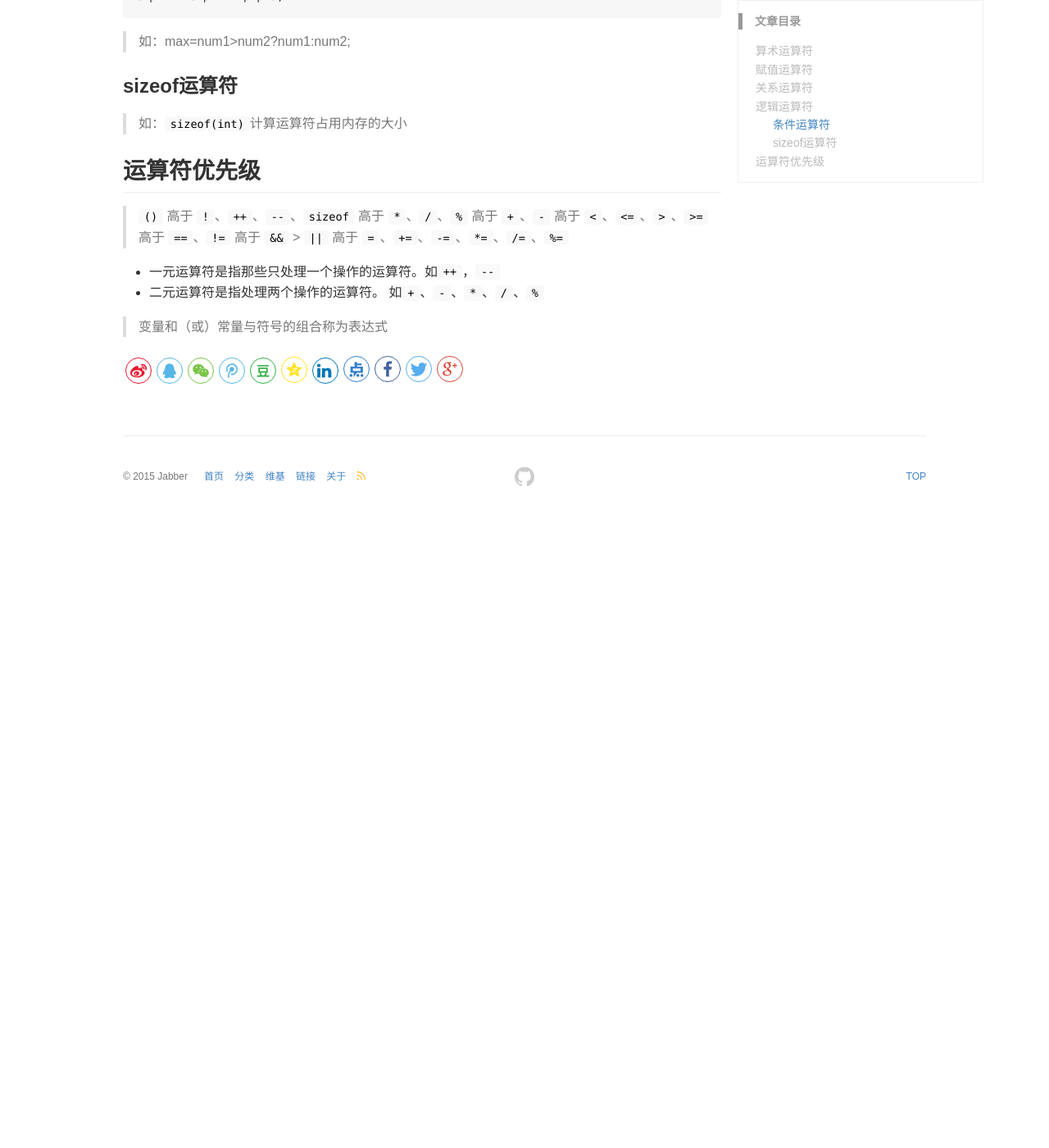
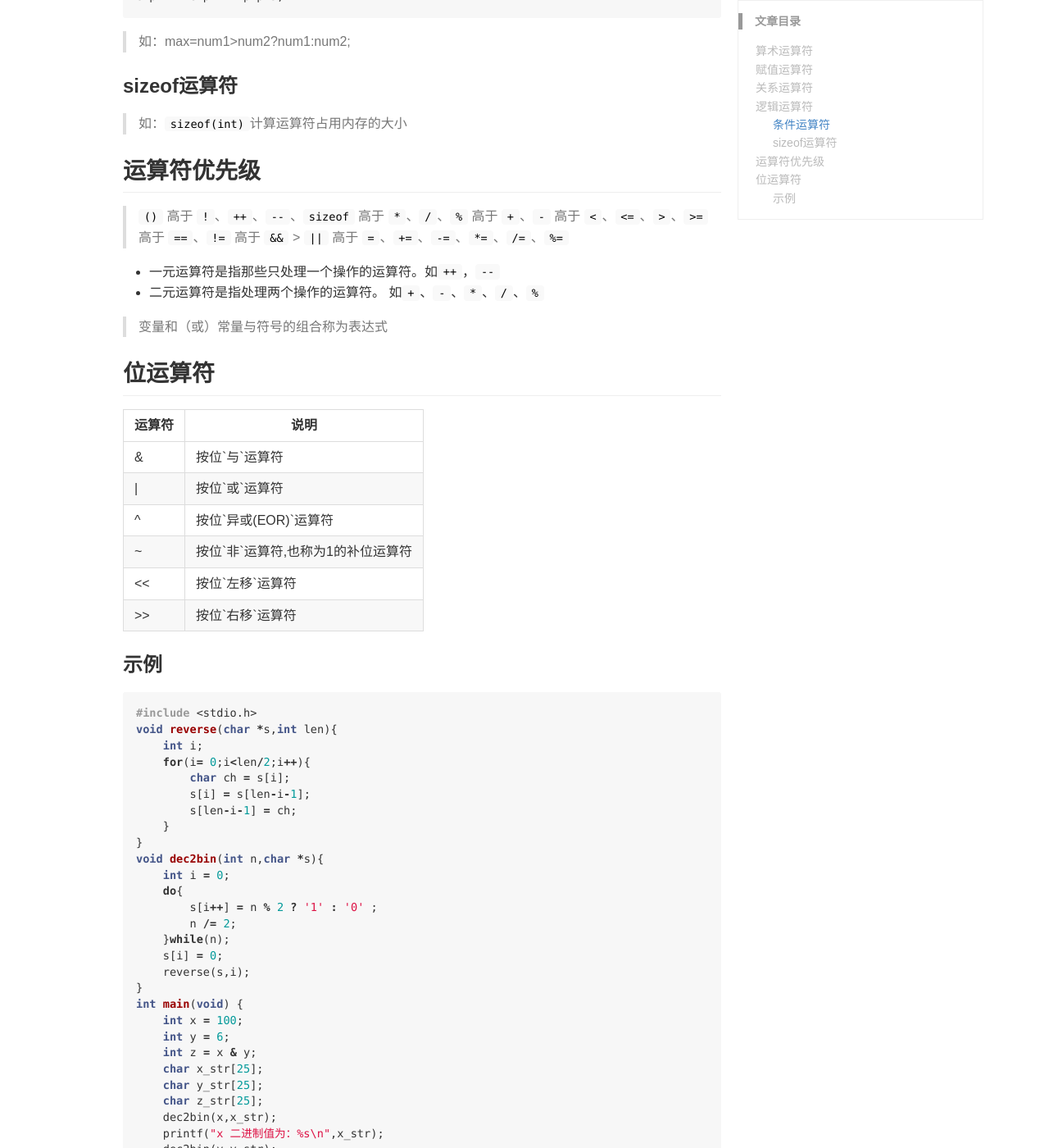
Before and after one commit to 2898117012/jabber, a Jekyll site: the page built from _posts/2016-10-4-c-language-operator.md, in a window 1280 px wide and 1400 px high, scrolled down 1762 px. Shown: the whole window at 82% size. Built offline with Jekyll 4.4.1, drawn with Linux system fonts in a browser that asks for light colours; comment, search, counter and statistics services are not loaded; before the commit the page ends 2392 px from its top, so only the background shows below that; some of the changed text lies outside the part shown.

Commit message:
添加文章

````diff
--- a/_posts/2016-10-4-c-language-operator.md
+++ b/_posts/2016-10-4-c-language-operator.md
@@ -166,3 +166,85 @@ expr1 ? expr2 : pxpr3;
 - 二元运算符是指处理两个操作的运算符。	如`+`、`-`、`*`、`/`、`%`
 
 > 变量和（或）常量与符号的组合称为表达式
+
+## 位运算符
+
+<table>
+	<thead>
+		<tr>
+			<th>运算符</th>
+			<th>说明</th>
+		</tr>
+	</thead>
+	<tbody>
+		<tr>
+			<td>&</td>
+			<td>按位`与`运算符</td>
+		</tr>
+		<tr>
+			<td>|</td>
+			<td>按位`或`运算符</td>
+		</tr>
+		<tr>
+			<td>^</td>
+			<td>按位`异或(EOR)`运算符</td>
+		</tr>
+		<tr>
+			<td>~</td>
+			<td>按位`非`运算符,也称为1的补位运算符</td>
+		</tr>
+		<tr>
+			<td><<</td>
+			<td>按位`左移`运算符</td>
+		</tr>
+		<tr>
+			<td>>></td>
+			<td>按位`右移`运算符</td>
+		</tr>
+	</tbody>
+</table>
+
+### 示例
+
+```c
+#include <stdio.h>
+void reverse(char *s,int len){
+    int i;
+    for(i= 0;i<len/2;i++){
+        char ch = s[i];
+        s[i] = s[len-i-1];
+        s[len-i-1] = ch;
+    }
+}
+void dec2bin(int n,char *s){
+    int i = 0;
+    do{
+        s[i++] = n % 2 ? '1' : '0' ;
+        n /= 2;
+    }while(n);
+    s[i] = 0;
+    reverse(s,i);
+}
+int main(void) {
+    int x = 100;
+    int y = 6;
+    int z = x & y;
+    char x_str[25];
+    char y_str[25];
+    char z_str[25];
+    dec2bin(x,x_str);
+    printf("x 二进制值为：%s\n",x_str);
+    dec2bin(y,y_str);
+    printf("y 二进制值为：%s\n",y_str);
+    dec2bin(z,z_str);
+    printf("z 二进制值为：%s\n",z_str);
+    return 0;
+}
+/***
+ * x 二进制值为：1100100
+ * y 二进制值为：0000110
+ * z 二进制值为：0000100
+ ***/
+```
+
+- [示例代码](https://github.com/2898117012/c-lang-demo/tree/master/operator){:target="_blank"}
````
Also changed, not shown: _drafts/2016-10-1-c-language-enum.md (added, +8 -0 lines), _drafts/2016-10-1-c-language-goto.md (added, +10 -0 lines), _drafts/2016-10-1-c-language-limit-value.md (added, +11 -0 lines), _drafts/2016-10-1-c-language-math.md (added, +10 -0 lines).
